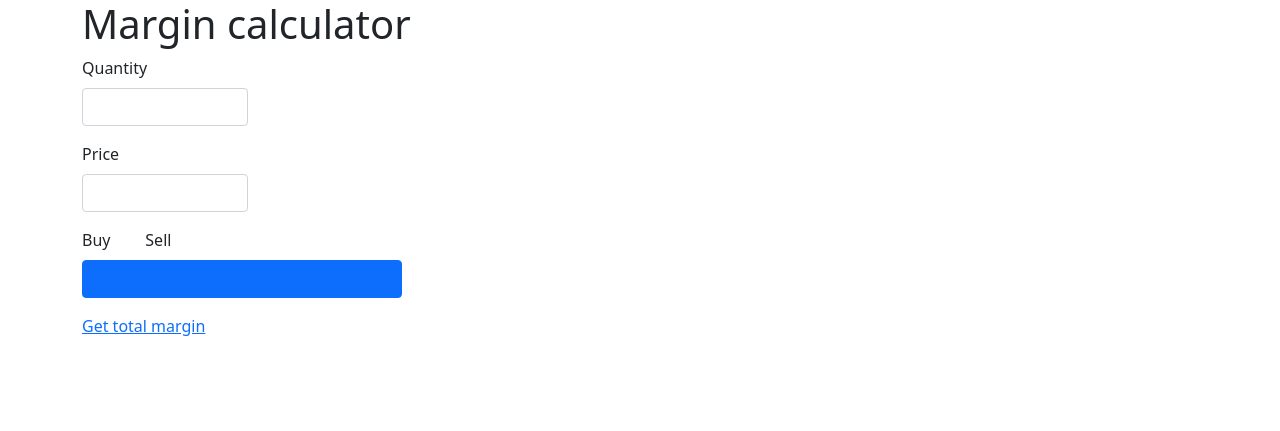
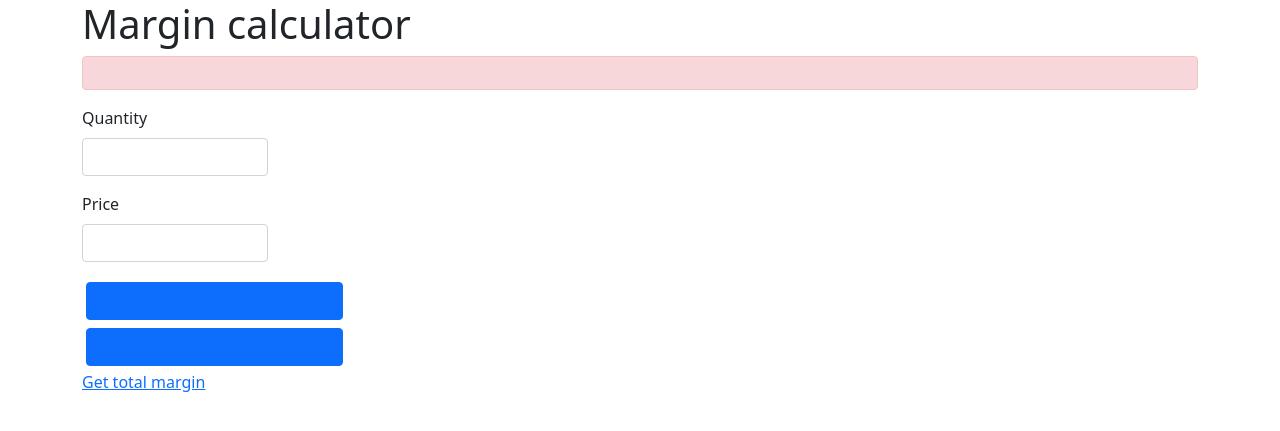
Before and after one commit to darius-v/margin-calculator, a Symfony app: template templates/base.html.twig in a window 1280 px wide. Shown: the top 431 px of the page. Run offline with Twig, Linux system fonts and the light colour scheme; the template is opened without the code that fills it, so the values that code supplies are empty; form fields are guessed from the names that the template uses; some libraries are stand-ins or nearby versions.

Commit message:
Improved button styles

```diff
--- a/templates/base.html.twig
+++ b/templates/base.html.twig
@@ -8,6 +8,7 @@
         {% block stylesheets %}
             {#{{ encore_entry_link_tags('app') }}#}
             <link href="https://cdn.jsdelivr.net/npm/bootstrap@5.0.2/dist/css/bootstrap.min.css" rel="stylesheet" integrity="sha384-EVSTQN3/azprG1Anm3QDgpJLIm9Nao0Yz1ztcQTwFspd3yD65VohhpuuCOmLASjC" crossorigin="anonymous">
+            <link rel="stylesheet" href="/style.css">
         {% endblock %}
 
         {% block javascripts %}
@@ -16,37 +17,36 @@
     </head>
     <body>
         {% block body %}
-            {% for message in app.flashes('error') %}
-                <div class="alert alert-error">
-                    {{ message }}
-                </div>
-            {% endfor %}
             <div class="container">
+
                 <h1>Margin calculator</h1>
 
+                {% if not form.vars.valid %}
+                    <div class="alert alert-danger" role="alert">
+                        {{ form_errors(form) }}
+                    </div>
+                {% endif %}
+
                 <div class="row">
-                    <div class="col-md-2">
-                        {{ form_start(form) }}
+                    {{ form_start(form) }}
+                    <div class="col-12 col-md-2">
+
                             <div class="mb-3">
                                 {{ form_row(form.quantity, {'attr': {'class': 'form-control'}}) }}
                             </div>
                             <div class="mb-3">
                                 {{ form_row(form.price, {'attr': {'class': 'form-control'}}) }}
                             </div>
-
-                            <div class="row">
-                                <div class="col-md-4">
-                                    {{ form_row(form.buy, {'attr': {'class': 'btn btn-primary'}}) }}
-                                </div>
-                                <div class="col-md-4">
-                                    {{ form_row(form.sell, {'attr': {'class': 'btn btn-primary'}}) }}
-                                </div>
-                            </div>
-                        {{ form_end(form) }}
                     </div>
+                    <div class="row">
+                        <div class="col-2">
+                            {{ form_widget(form.buy, {'attr': {'class': 'btn btn-primary m-1'}}) }}
+                            {{ form_widget(form.sell, {'attr': {'class': 'btn btn-primary m-1'}}) }}
+                        </div>
+                    </div>
+                    {{ form_end(form) }}
 
                 </div>
-
 
                 <a href="/get-total-margin">Get total margin</a>
             </div>
```
Also changed, not shown: public/style.css (added, +7 -0 lines).
